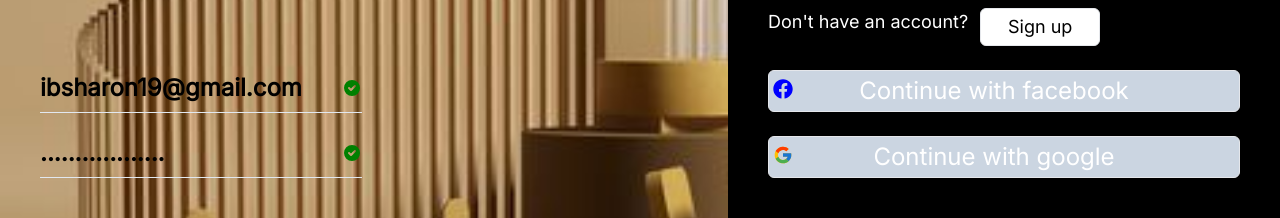
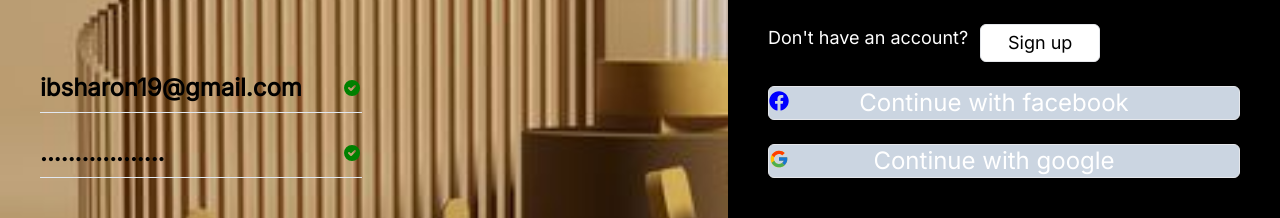
Before and after one commit to shashacodes/signup, a Next.js app: page / in a window 1280 px wide. Shown: the part 582-800 px from the top of the page. Built offline with nearby package versions, Linux system fonts and the light colour scheme.

Commit message:
feat: add new changes

```diff
--- a/src/app/page.jsx
+++ b/src/app/page.jsx
@@ -112,11 +112,11 @@ export default function page() {
             </div>
           </Link>
 
-          <span className="flex flex-row  font-normal border rounded-md bg-slate-300 md:p-1">
+          <span className="flex flex-row  font-normal border rounded-md bg-slate-300 ">
             <FaFacebook size={20} style={{ color: "blue" }} className="mt-1" />
             <p className="pr-10 mx-auto"> Continue with facebook </p>
           </span>
-          <span className="flex flex-row  font-normal border rounded-md bg-slate-300 md:p-1 ">
+          <span className="flex flex-row  font-normal border rounded-md bg-slate-300  ">
             <FcGoogle size={20} className="mt-1" />
             <p className="pr-10 mx-auto"> Continue with google </p>
           </span>
```
